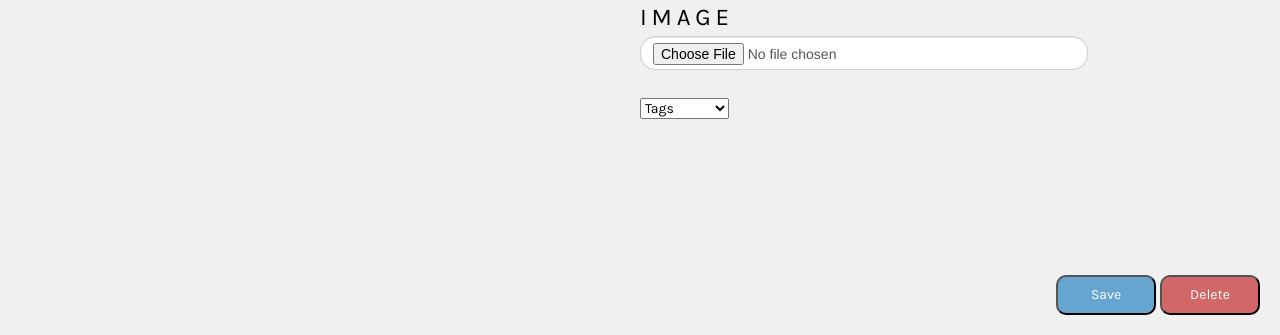
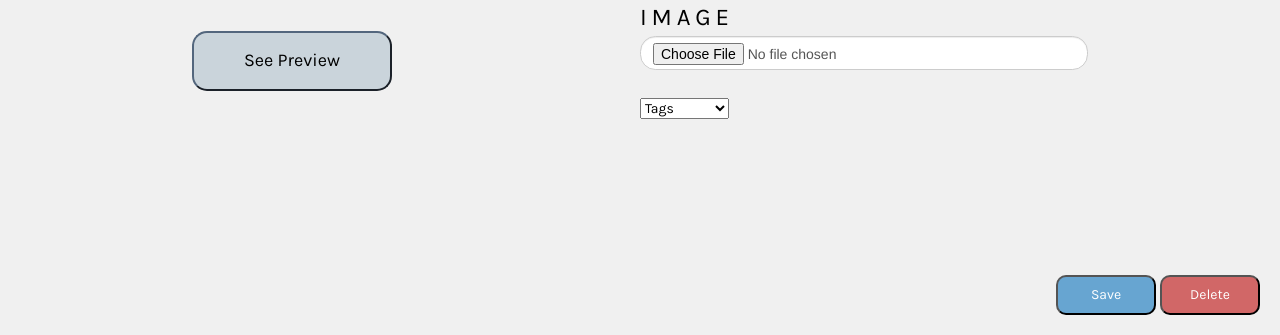
Before and after one commit to ECE444-2023Fall/Blue-Surf, a Flask app: page /postcreation in a window 1280 px wide. Shown: the part 465-800 px from the top of the page. Run offline with Flask 3, Linux system fonts and the light colour scheme; some libraries are stand-ins or nearby versions.

Commit message:
formatting placement of buttons and centering image

```diff
--- a/static/postcreation-styles.css
+++ b/static/postcreation-styles.css
@@ -97,9 +97,10 @@
 }
 
 .preview-button{
-    height: 40px;
+    height: 60px;
     font-family: 'Karla';
-    width: 100px;
+    font-size: 18px;
+    width: 200px;
     background-color: #CAD4DB;
     color: #000;
     border-radius: 15px;
@@ -109,8 +110,16 @@
 
 .preview-container{
     padding-left: 30%;
+    padding-top: 5%;
 }
 
+.uploaded-image{
+    position: relative;
+    align-items: center;
+    padding-top: 10%;
+    padding-left: 5%;
+    /*padding-left: 30%;*/
+}
 
 
 /* Dropdown Button */
--- a/templates/postcreation.html
+++ b/templates/postcreation.html
@@ -15,7 +15,7 @@
         <p class="login-subtext">Create an account to discover UofT activities and accounts.</p>-->
     <div class="split-container">
         <div class="right">
-            <div>
+            <div class="uploaded-image">
                 <img src= "https://unsplash.it/600/400" />
             </div>
             <div class="preview-container">
```
